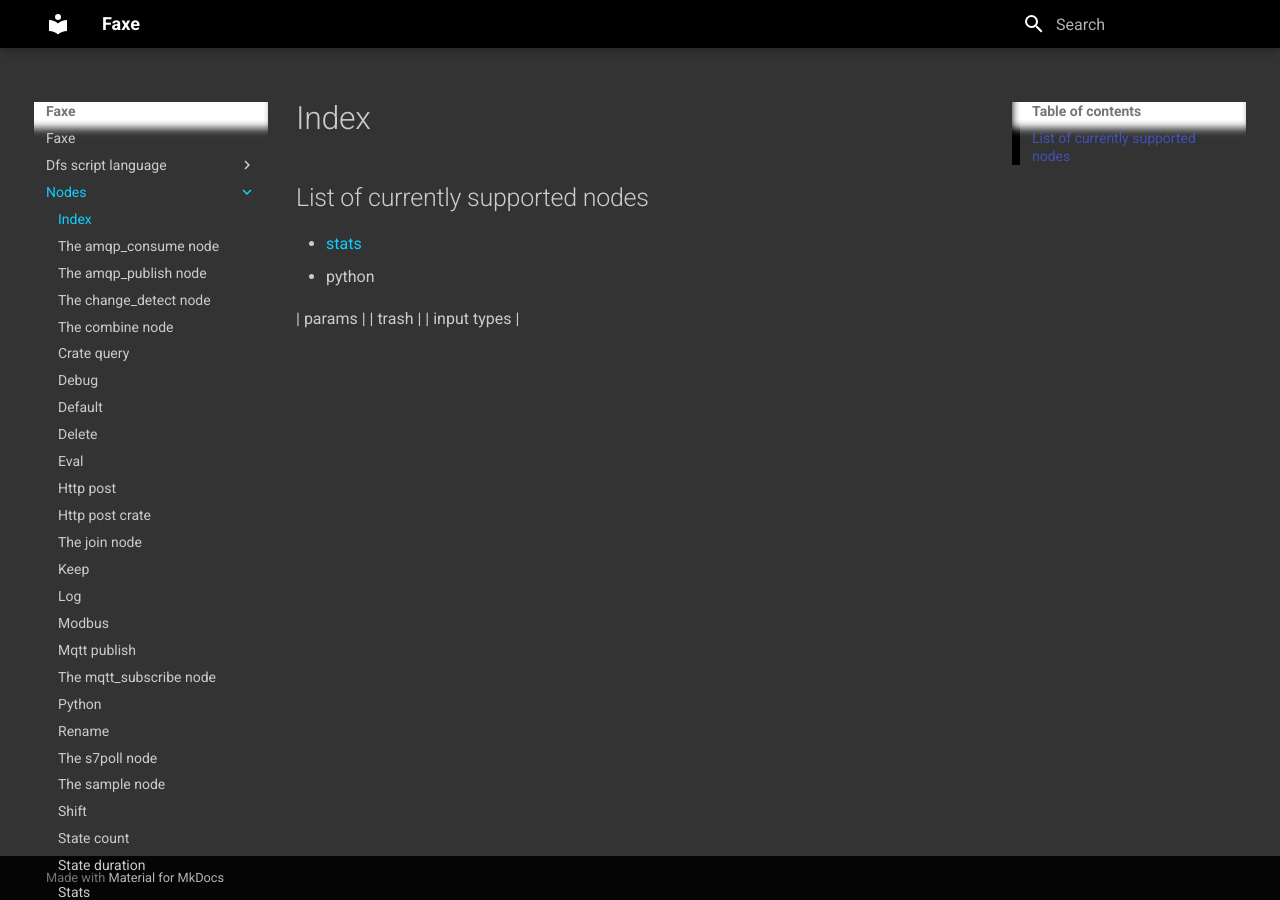
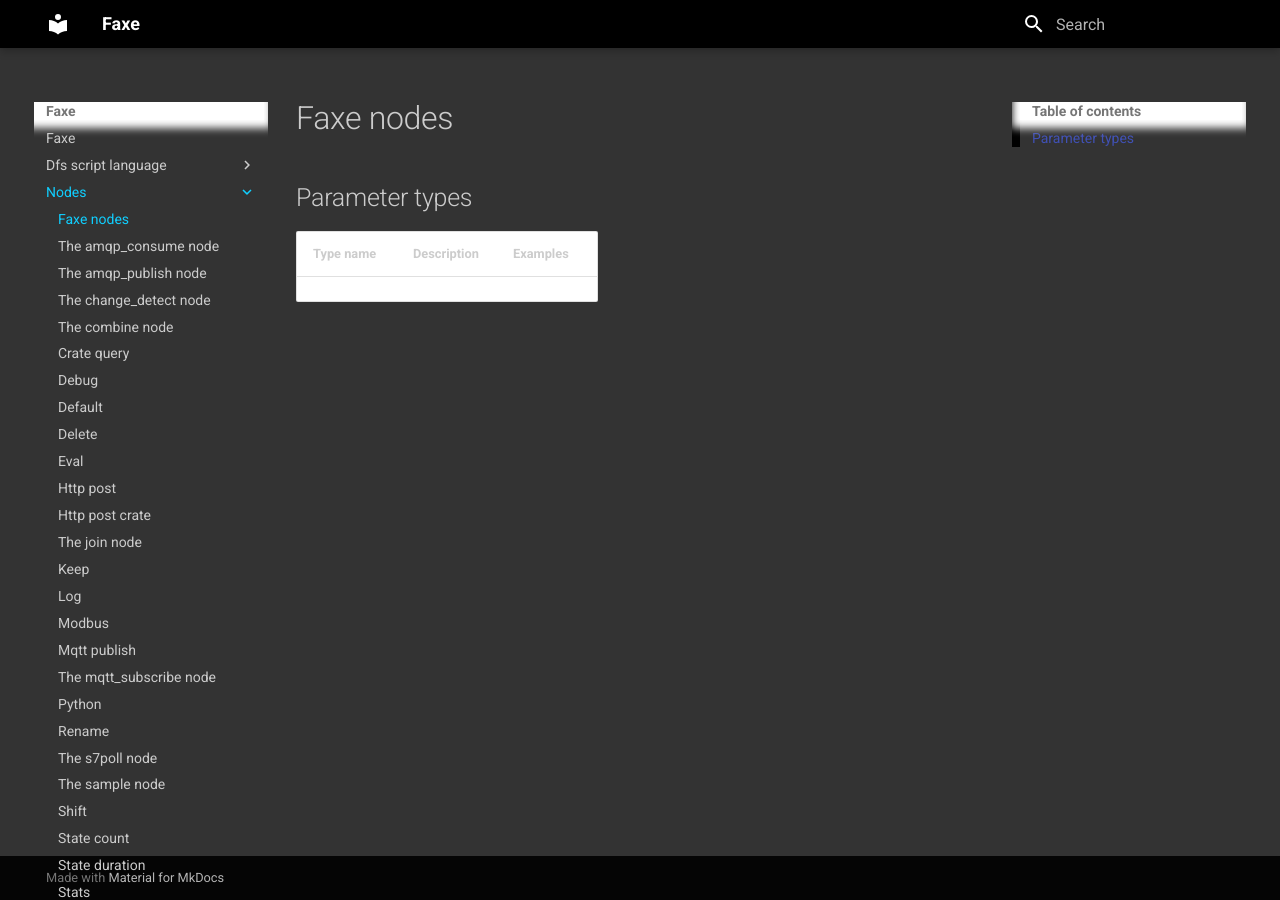
Before and after one commit to heyoka/faxe-docs, an MkDocs documentation site: the page built from docs/nodes/index.md, in a window 1280 px wide. Built offline with MkDocs 1.6.1 and Material for MkDocs 9.7.7, drawn with Linux system fonts in a browser that asks for light colours.

Commit message:
minor fixes

```diff
--- a/docs/nodes/index.md
+++ b/docs/nodes/index.md
@@ -1,9 +1,6 @@
-List of currently supported nodes
----------------------------------
+# Faxe nodes
 
-* [stats](./nodes/stats.md)
-* python
+## Parameter types
 
-
-
-| params | | trash | | input types  |
+Type name            | Description                                     | Examples
+---------------------|-------------------------------------------------|---------
```
Also changed, not shown: docs/nodes/amqp_consume.md (+1 -1 lines), docs/nodes/join.md (+1 -0 lines), docs/nodes/mqtt_subscribe.md (+1 -1 lines), docs/nodes/s7poll.md (+1 -1 lines), docs/nodes/sample.md (+1 -1 lines).
